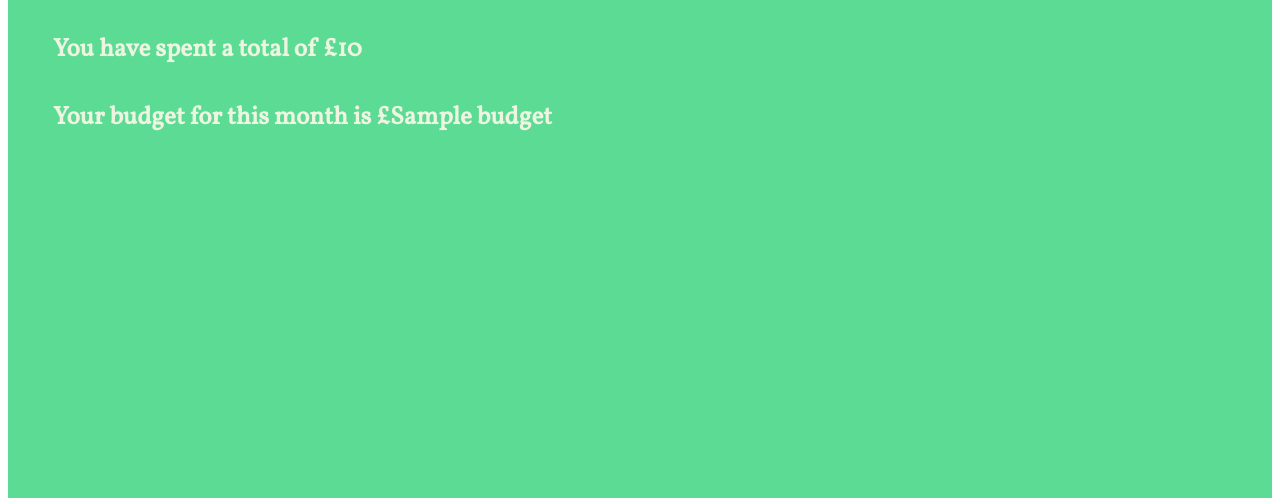
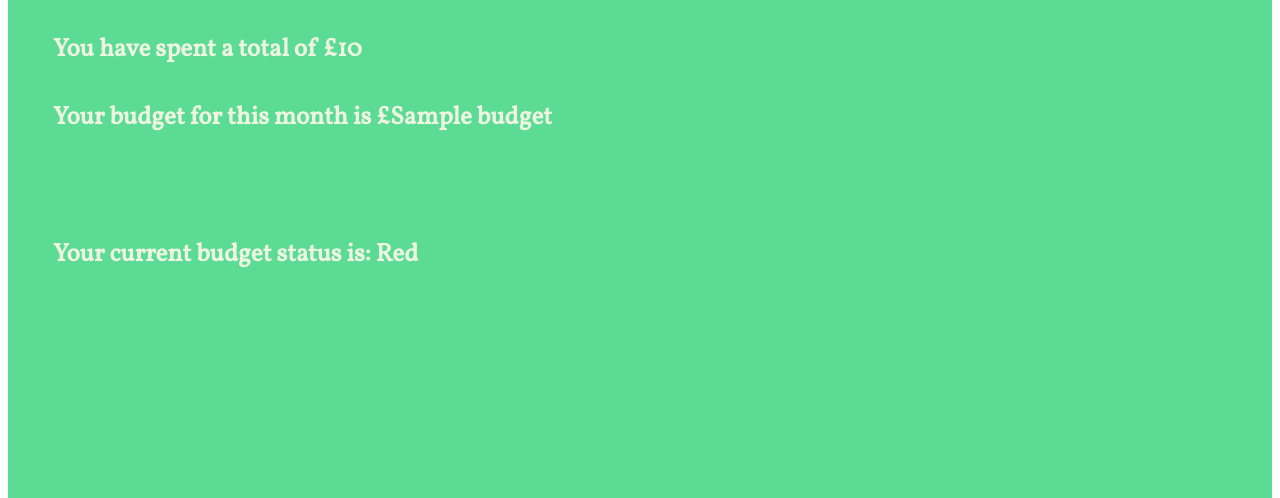
Before and after one commit to dephrase/spending_tracker, a Flask app: page / in a window 1280 px wide. Shown: the part 638-1136 px from the top of the page. Run offline with Flask 2, Linux system fonts and the light colour scheme; a database or web service that is not in the repository returns one stand-in record (values such as "Sample title"); some libraries are stand-ins or nearby versions.

Commit message:
Added budget to user, and display budget on screen. Also added function to provide spending status based on how close budget is to total spending

```diff
--- a/app.py
+++ b/app.py
@@ -1,4 +1,5 @@
 from models.transaction import Transaction
+from models.user import User
 from flask import Flask, render_template
 
 from controllers.tag_controller import tags_blueprint
@@ -49,8 +50,10 @@ def home():
 
     userlist = user_repository.select_all()
     user = userlist[0]
+    User.budget_status = staticmethod(User.budget_status)
+    budget_status = User.budget_status(user, total_spending)
 
-    return render_template('index.html', total_spending=total_spending, total_transactions=total_transactions, frequent_merchant_name=frequent_merchant_name, frequent_merchant_visits=frequent_merchant_visits, most_expensive_transaction=most_expensive_transaction, frequent_tag_purchases=frequent_tag_purchases, frequent_tag_name=frequent_tag_name, tags=tags, spent_dict=spent_dict, merch_dict=merch_dict, user=user)
+    return render_template('index.html', total_spending=total_spending, total_transactions=total_transactions, frequent_merchant_name=frequent_merchant_name, frequent_merchant_visits=frequent_merchant_visits, most_expensive_transaction=most_expensive_transaction, frequent_tag_purchases=frequent_tag_purchases, frequent_tag_name=frequent_tag_name, tags=tags, spent_dict=spent_dict, merch_dict=merch_dict, user=user, budget_status=budget_status)
 
 if __name__ == '__main__':
     app.run(debug=True)
--- a/models/user.py
+++ b/models/user.py
@@ -3,3 +3,19 @@ class User:
         self.user_name = user_name
         self.budget = budget
         self.id = id
+
+    def budget_status(self, total_spending):
+        budget = self.budget
+        total_spending = total_spending
+        status = budget - total_spending
+
+        userstatus = ""
+        if status <= 0:
+            userstatus = "In Debt"
+        elif status > 0 and status <= 50:
+            userstatus = "Red"
+        elif status >= 51 and status <= 150:
+            userstatus = "Amber"
+        else:
+            userstatus = "Green"
+        return userstatus
--- a/templates/index.html
+++ b/templates/index.html
@@ -5,11 +5,13 @@
 <div class="content">
 <div class="headerbox">
     <h2 class="title-text">Spending Overview</h2>
-    <h4 class="centre" id="overview">Summary of your spending</h4>
+    <h4 class="centre">Summary of your spending</h4>
 </div>
-<div class="box1">
+<div class="box1" id="overview">
     <h4 class="left">You have spent a total of £{{total_spending}}</h4>
     <h4 class="left">Your budget for this month is £{{user.budget}}</h4>
+    <br>
+    <h4 class="left">Your current budget status is: {{budget_status}}</h4>
 </div>
 <div class="box2">
     <h4 class="right">You have made {{total_transactions}} transactions</h4>
```
